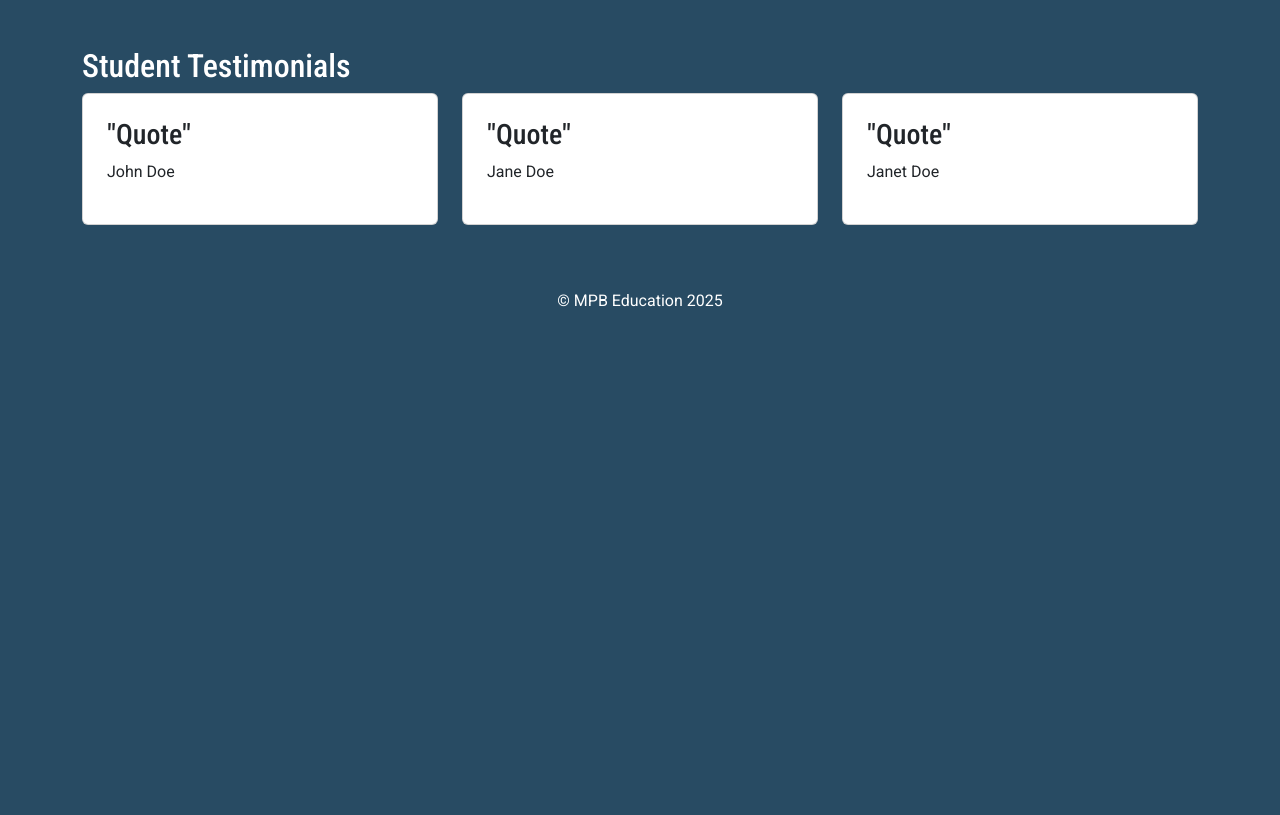
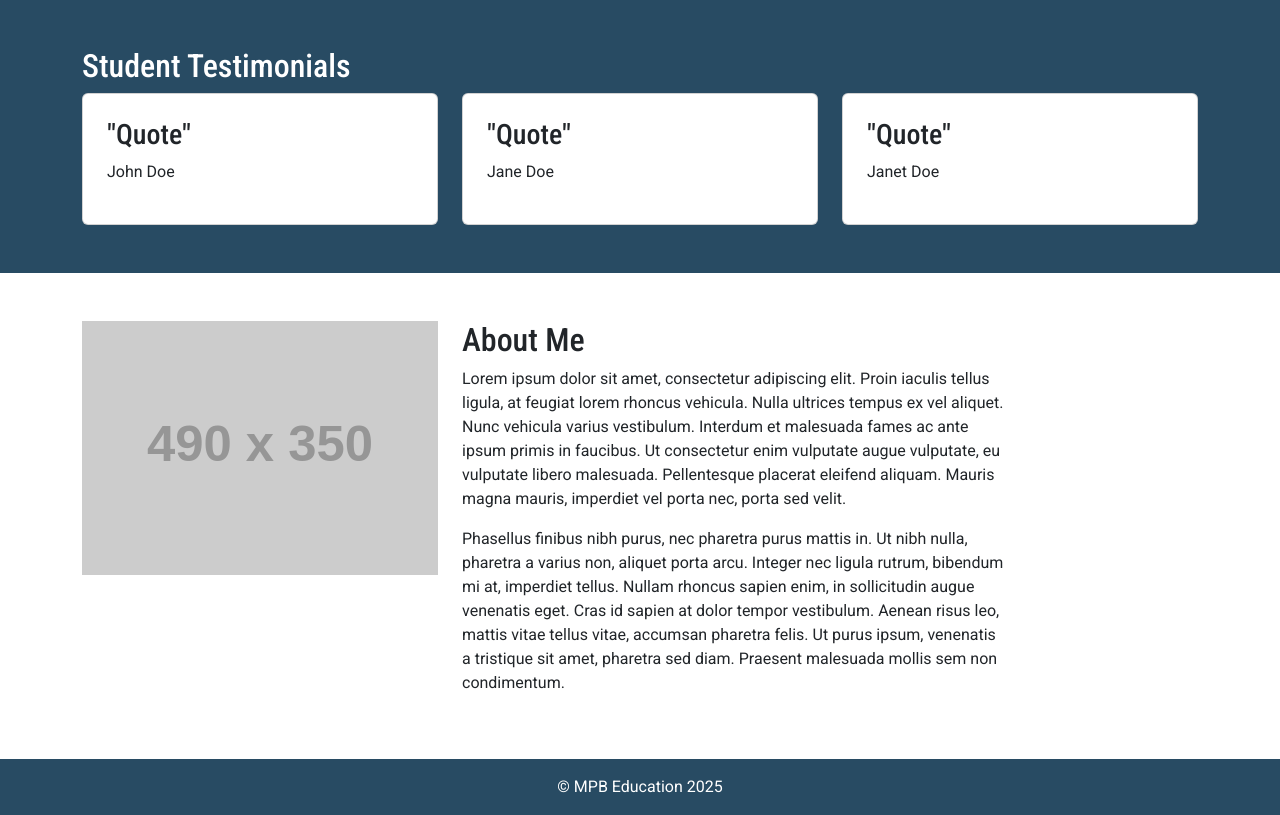
Before and after one commit to charliemarshall1996/mpb-education, a Django app: template core/templates/core/home.html in a window 1280 px wide. Shown: the part 833-1648 px from the top of the page. Before the commit the page ends 1140 px from the top, so only its background shows below. Run offline with Django 3.2, Linux system fonts and the light colour scheme; the template is opened without the code that fills it, so the values that code supplies are empty; grey boxes labelled with a size stand in for pictures from a placeholder-image service; some libraries are stand-ins or nearby versions.

Commit message:
completed about section

```diff
--- a/core/templates/core/home.html
+++ b/core/templates/core/home.html
@@ -43,6 +43,8 @@
             </div>
         </div>
     </section>
+
+    <!-- Testimonials Section -->
     <section class="py-5 bg-primary text-light" id="testimonials">
         <div class="container align-content-center">
             <div class="row">
@@ -78,5 +80,31 @@
             </div>
         </div>
     </section>
+
+    <!-- About Section -->
+    <section class="py-5 bg-light" id="about">
+        <div class="container align-content-center">
+            <div class="row">
+
+                <div class="col-4">
+                    <img class="img-fluid" src="https://placehold.co/490x350">
+                </div>
+
+                <div class="col-6">
+                    <div class="row">
+                        <div class="col">
+                            <h2>About Me</h2>
+                        </div>
+                    </div>
+                    <div class="row">
+                        <div class="col">
+                            <p>Lorem ipsum dolor sit amet, consectetur adipiscing elit. Proin iaculis tellus ligula, at feugiat lorem rhoncus vehicula. Nulla ultrices tempus ex vel aliquet. Nunc vehicula varius vestibulum. Interdum et malesuada fames ac ante ipsum primis in faucibus. Ut consectetur enim vulputate augue vulputate, eu vulputate libero malesuada. Pellentesque placerat eleifend aliquam. Mauris magna mauris, imperdiet vel porta nec, porta sed velit.</p>
+                            <p>Phasellus finibus nibh purus, nec pharetra purus mattis in. Ut nibh nulla, pharetra a varius non, aliquet porta arcu. Integer nec ligula rutrum, bibendum mi at, imperdiet tellus. Nullam rhoncus sapien enim, in sollicitudin augue venenatis eget. Cras id sapien at dolor tempor vestibulum. Aenean risus leo, mattis vitae tellus vitae, accumsan pharetra felis. Ut purus ipsum, venenatis a tristique sit amet, pharetra sed diam. Praesent malesuada mollis sem non condimentum.</p>
+                        </div>
+                    </div>
+                </div>
+            </div>
+        </div>
+    </section>
 </div>
 {% endblock %}
```
